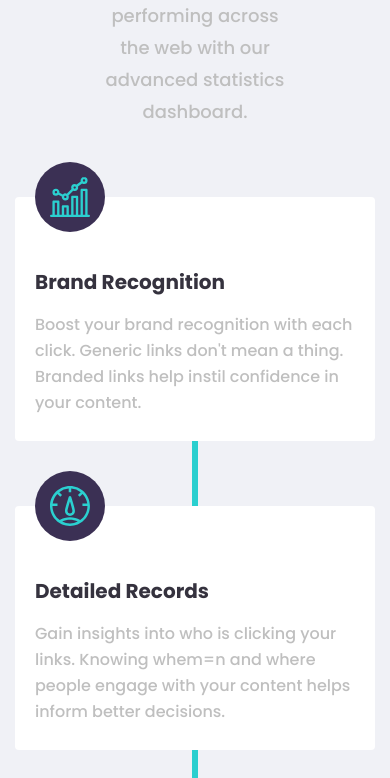
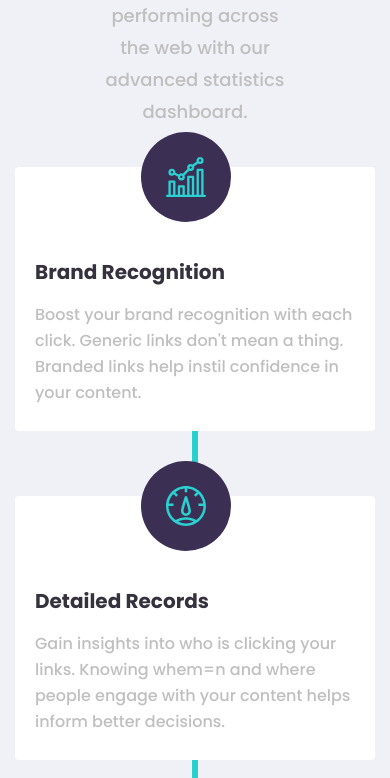
Before and after one commit to giovanna-mrosa/frontendMentor-shortly, a React (Create React App) app: page / in a window 390 px wide. Shown: the part 1380-2158 px from the top of the page. Built offline with nearby package versions, Linux system fonts and the light colour scheme.

Commit message:
settings

```diff
--- a/src/components/SecondSection/styles.scss
+++ b/src/components/SecondSection/styles.scss
@@ -115,6 +115,15 @@
         }
         .cards {
           flex-direction: column;
+
+          .card-box {
+            .dot-icon {
+              width: 70px;
+              height: 70px;
+              padding: 45px;
+              transform: translateY(-35px) translateX(106px);
+            }
+          }
         }
       }
     }
```
